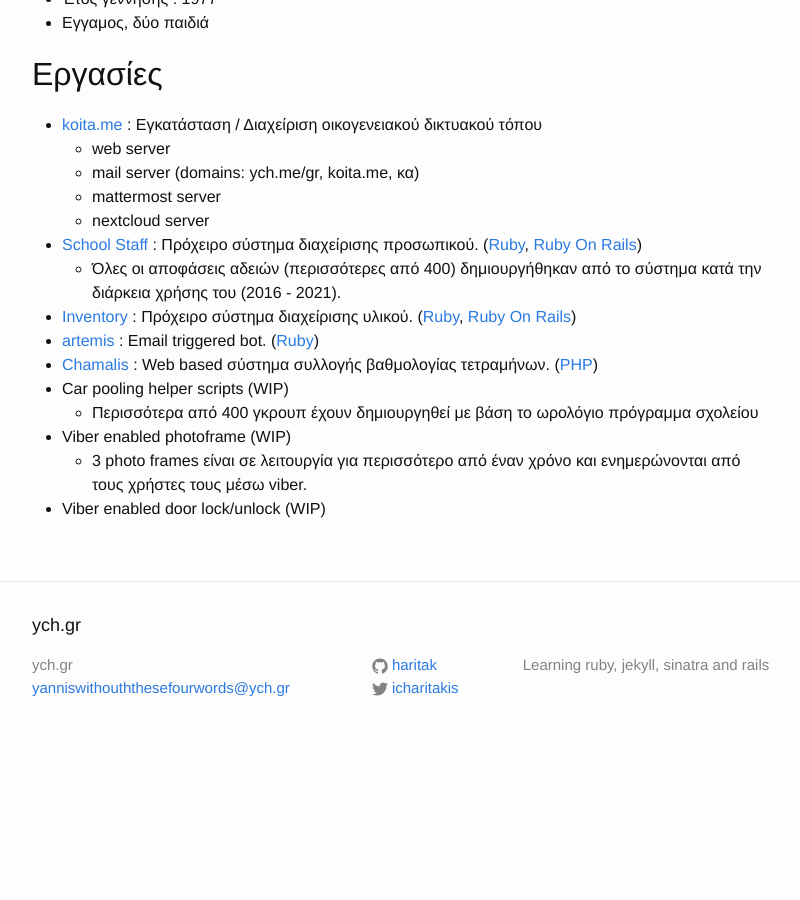
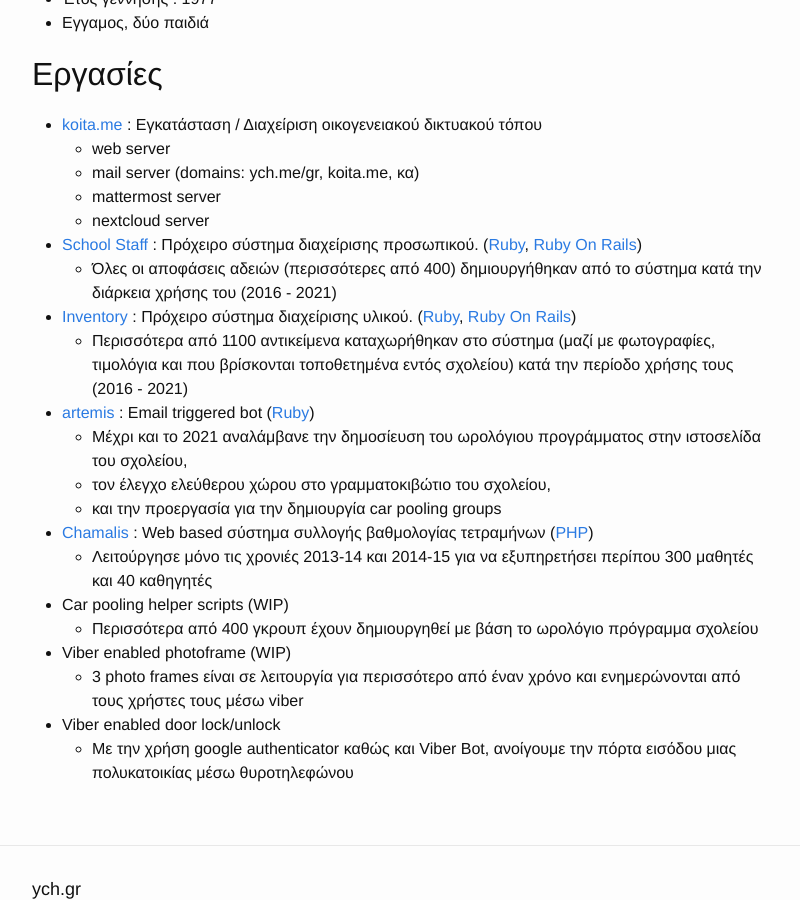
Before and after one commit to haritak/haritak.github.io, a Jekyll site: the page built from cv/cv.md, in a window 1280 px wide and 900 px high, scrolled down 1273 px. Shown: the whole window, without its empty margins (238-1038 px from the left). Built offline with Jekyll 4.4.1, drawn with Linux system fonts in a browser that asks for light colours; before the commit the page ends 2032 px from its top, so only the background shows below that.

Commit message:
Update cv.md

```diff
--- a/cv/cv.md
+++ b/cv/cv.md
@@ -60,16 +60,24 @@ permalink: /cv.html
   * nextcloud server
 * [School Staff][school_staff] : Πρόχειρο σύστημα διαχείρισης προσωπικού. ([Ruby][ruby], [Ruby On Rails][RoR])
   * Όλες οι αποφάσεις αδειών (περισσότερες από 400) δημιουργήθηκαν από το σύστημα κατά την
-    διάρκεια χρήσης του (2016 - 2021).
+    διάρκεια χρήσης του (2016 - 2021)
 * [Inventory][school_inventory] : Πρόχειρο σύστημα διαχείρισης υλικού. ([Ruby][ruby], [Ruby On Rails][RoR])
-* [artemis][artemis] : Email triggered bot. ([Ruby][ruby])
-* [Chamalis][ch] : Web based σύστημα συλλογής βαθμολογίας τετραμήνων. ([PHP][php])
+  * Περισσότερα από 1100 αντικείμενα καταχωρήθηκαν στο σύστημα (μαζί με φωτογραφίες, τιμολόγια και που
+    βρίσκονται τοποθετημένα εντός σχολείου) κατά την περίοδο χρήσης τους (2016 - 2021)
+* [artemis][artemis] : Email triggered bot ([Ruby][ruby])
+  * Μέχρι και το 2021 αναλάμβανε την δημοσίευση του ωρολόγιου προγράμματος στην ιστοσελίδα του σχολείου,
+  * τον έλεγχο ελεύθερου χώρου στο γραμματοκιβώτιο του σχολείου,
+  * και την προεργασία για την δημιουργία car pooling groups
+* [Chamalis][ch] : Web based σύστημα συλλογής βαθμολογίας τετραμήνων ([PHP][php])
+  * Λειτούργησε μόνο τις χρονιές 2013-14 και 2014-15 για να εξυπηρετήσει περίπου 300 μαθητές και 40 καθηγητές
 * Car pooling helper scripts (WIP)
   * Περισσότερα από 400 γκρουπ έχουν δημιουργηθεί με βάση το ωρολόγιο πρόγραμμα σχολείου
 * Viber enabled photoframe (WIP)
   * 3 photo frames είναι σε λειτουργία για περισσότερο από έναν χρόνο
-    και ενημερώνονται από τους χρήστες τους μέσω viber.
-* Viber enabled door lock/unlock (WIP)
+    και ενημερώνονται από τους χρήστες τους μέσω viber
+* Viber enabled door lock/unlock
+  * Με την χρήση google authenticator καθώς και Viber Bot,
+    ανοίγουμε την πόρτα εισόδου μιας πολυκατοικίας μέσω θυροτηλεφώνου
 
 
 [ch]: https://bitbucket.org/i2g/chamalis/src/master/
```
